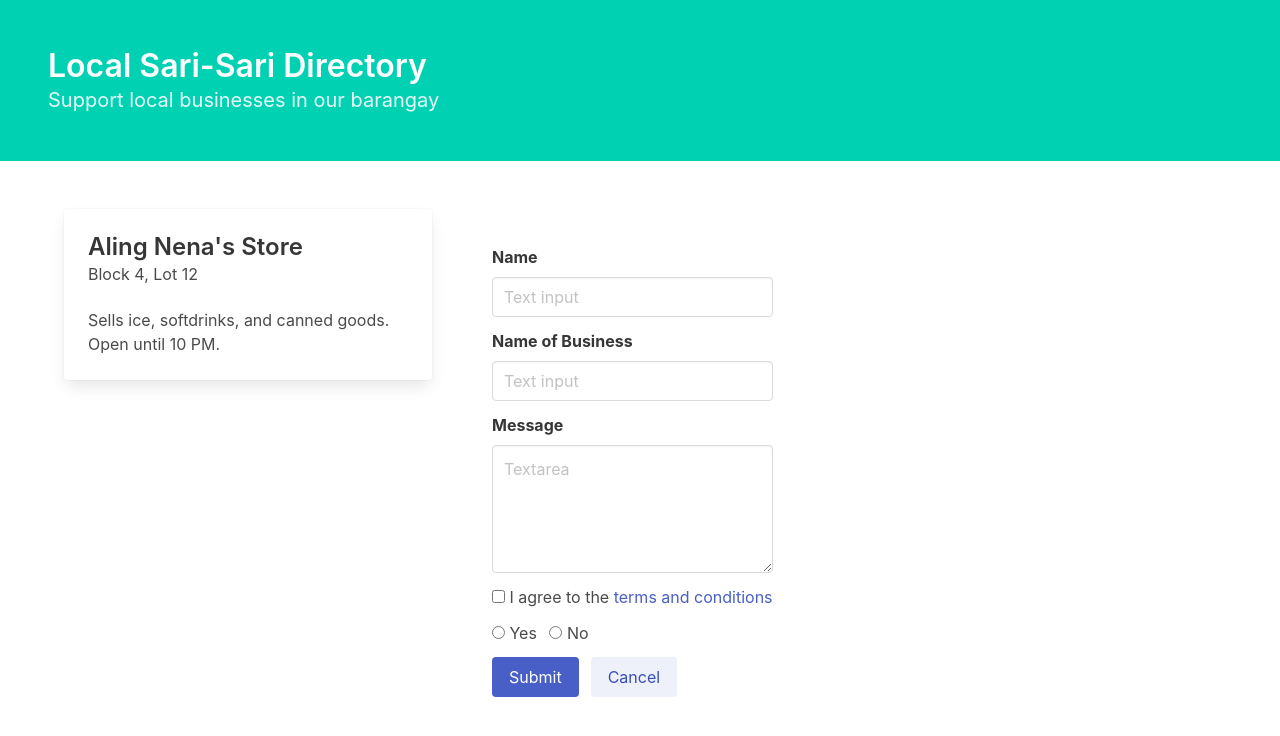
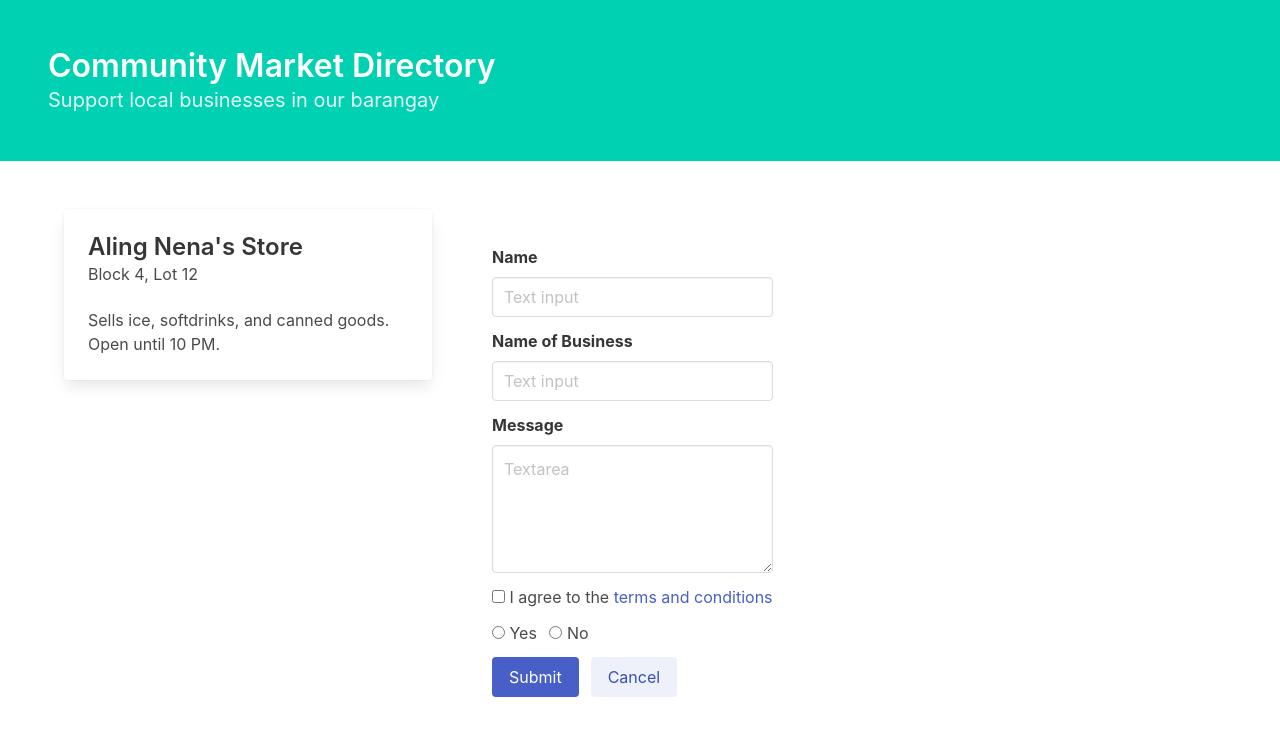
Before and after one commit to 30fpzs/barangay-directory, a plain HTML site: page index.html in a window 1280 px wide. Drawn offline with nearby package versions, Linux system fonts and the light colour scheme.

Commit message:
Changed Hero Title Text to: Community Market Directory

```diff
--- a/index.html
+++ b/index.html
@@ -11,7 +11,7 @@
 <body>
     <section class="hero is-primary">
         <div class="hero-body">
-            <p class="title">Local Sari-Sari Directory</p>
+            <p class="title">Community Market Directory</p>
             <p class="subtitle">Support local businesses in our barangay</p>
         </div>
     </section>
```
